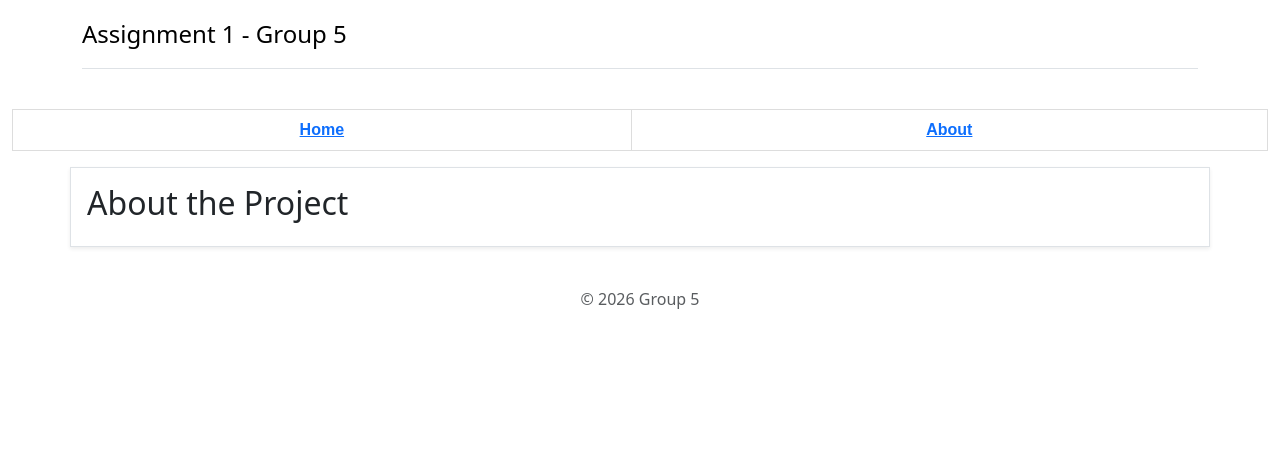
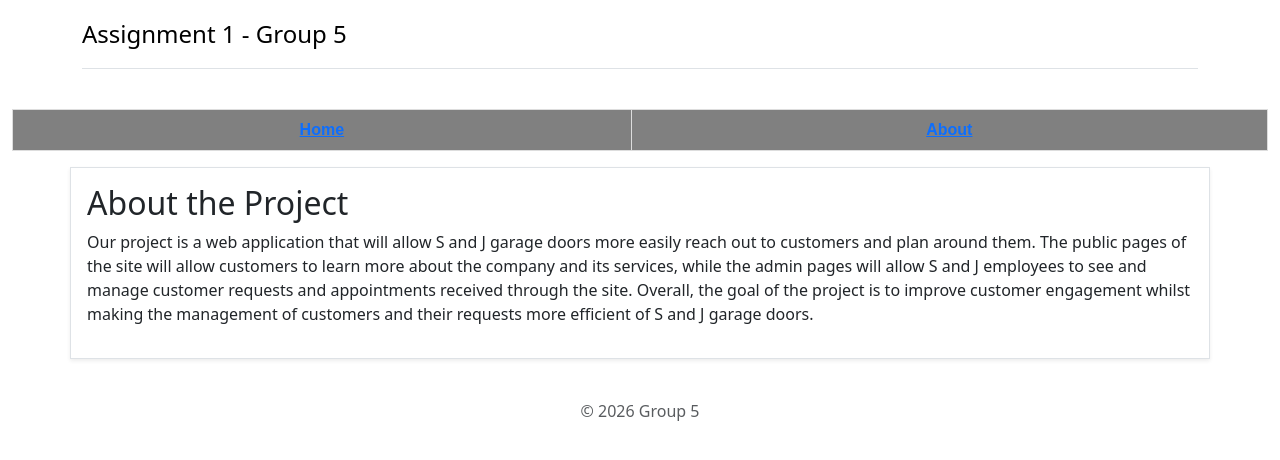
Before and after one commit to CleoSe/assignment-1, a website: page public/project.html in a window 1280 px wide. Drawn offline with nearby package versions, Linux system fonts and the light colour scheme.

Commit message:
Add files via upload

```diff
--- a/public/layout.css
+++ b/public/layout.css
@@ -13,6 +13,7 @@ h3{
 }
 table{
     font-family: arial, sans-serif;
+    background-color: grey;
     border-collapse: collapse;
     width: 100%;
 
--- a/public/project.html
+++ b/public/project.html
@@ -25,6 +25,15 @@
         </div>
         <div class="container border shadow-sm p-3">
             <h2>About the Project</h2>
+            <p>
+                Our project is a web application that will allow S and J garage doors more
+                easily reach out to customers and plan around them. The public pages of
+                the site will allow customers to learn more about the company and its
+                services, while the admin pages will allow S and J employees to see and
+                manage customer requests and appointments received through the site.
+                Overall, the goal of the project is to improve customer engagement whilst making
+                the management of customers and their requests more efficient of S and J garage doors.
+            </p>
         </div>
         <div class="container">
             <footer class ="py-3 my-4">
```
